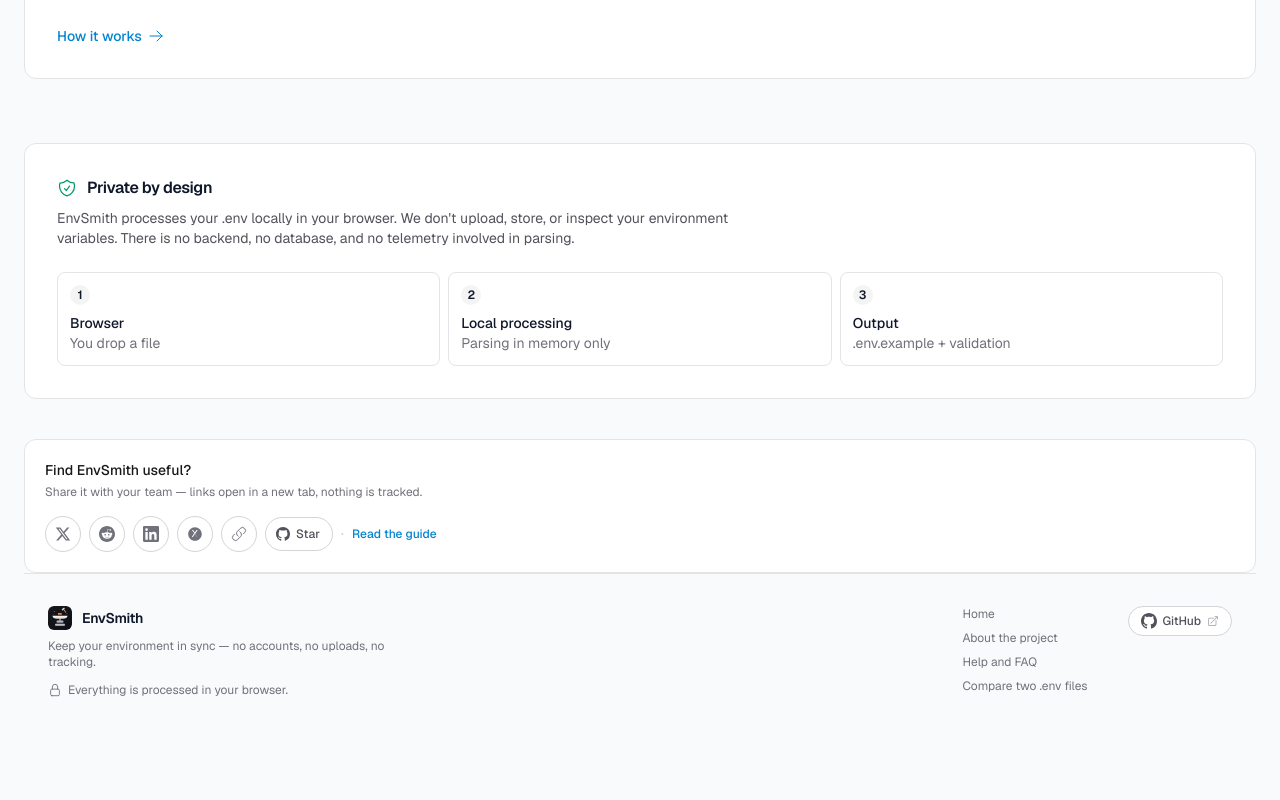
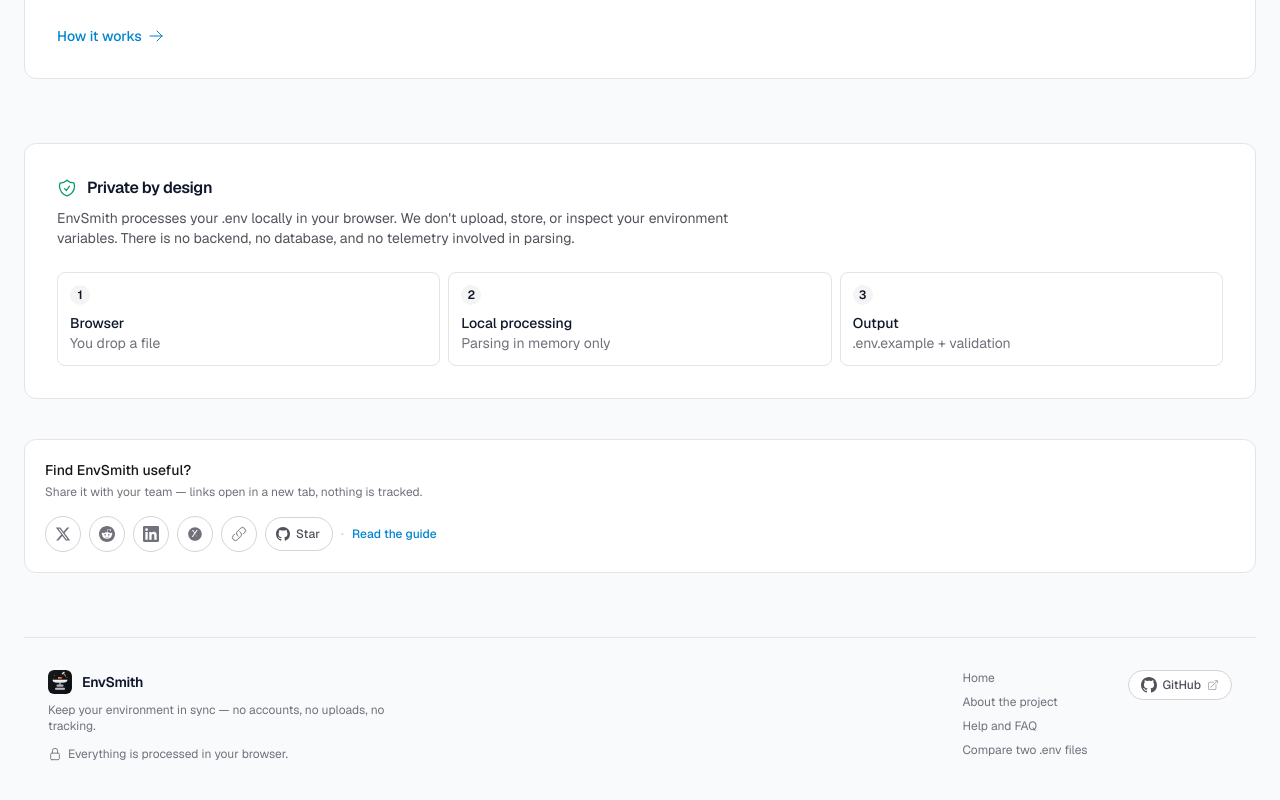
Before and after one commit to modeusweb/envsmith, a Next.js app: page / in a window 1280 px wide. Shown: the part 1186-1986 px from the top of the page. Before the commit the page ends 1922 px from the top, so only its background shows below. Built offline with nearby package versions, Linux system fonts and the light colour scheme.

Commit message:
fix: render site footer in workspace view; add spacing before footer

```diff
--- a/src/app/page.tsx
+++ b/src/app/page.tsx
@@ -2,6 +2,7 @@
 
 import { useState } from "react";
 import { Header } from "@/components/ui/Header";
+import { SiteFooter } from "@/components/ui/SiteFooter";
 import { Landing } from "@/components/landing/Landing";
 import { Workspace } from "@/components/workspace/Workspace";
 import { useEnvWorkspace } from "@/hooks/use-env-workspace";
@@ -90,6 +91,7 @@
           setView("landing");
         }}
       />
+      <SiteFooter />
     </>
   );
 }
--- a/src/components/landing/Landing.tsx
+++ b/src/components/landing/Landing.tsx
@@ -148,7 +148,9 @@
 
       <ShareButtons />
 
-      <SiteFooter />
+      <div className="mt-12 sm:mt-16">
+        <SiteFooter />
+      </div>
     </main>
   );
 }
--- a/src/components/workspace/Workspace.tsx
+++ b/src/components/workspace/Workspace.tsx
@@ -75,7 +75,7 @@
   ];
 
   return (
-    <main className="mx-auto max-w-7xl px-4 sm:px-6 flex-1 w-full py-6">
+    <main className="mx-auto max-w-7xl px-4 sm:px-6 flex-1 w-full pt-6 pb-12 sm:pb-16">
       <div className="flex flex-wrap items-center gap-x-5 gap-y-2 rounded-lg border border-zinc-200 dark:border-zinc-800 bg-white dark:bg-zinc-900/50 px-4 py-3 text-sm">
         <Stat label="Variables" value={stats.variables} />
         <Stat label="Secrets" value={stats.secrets} />
```
